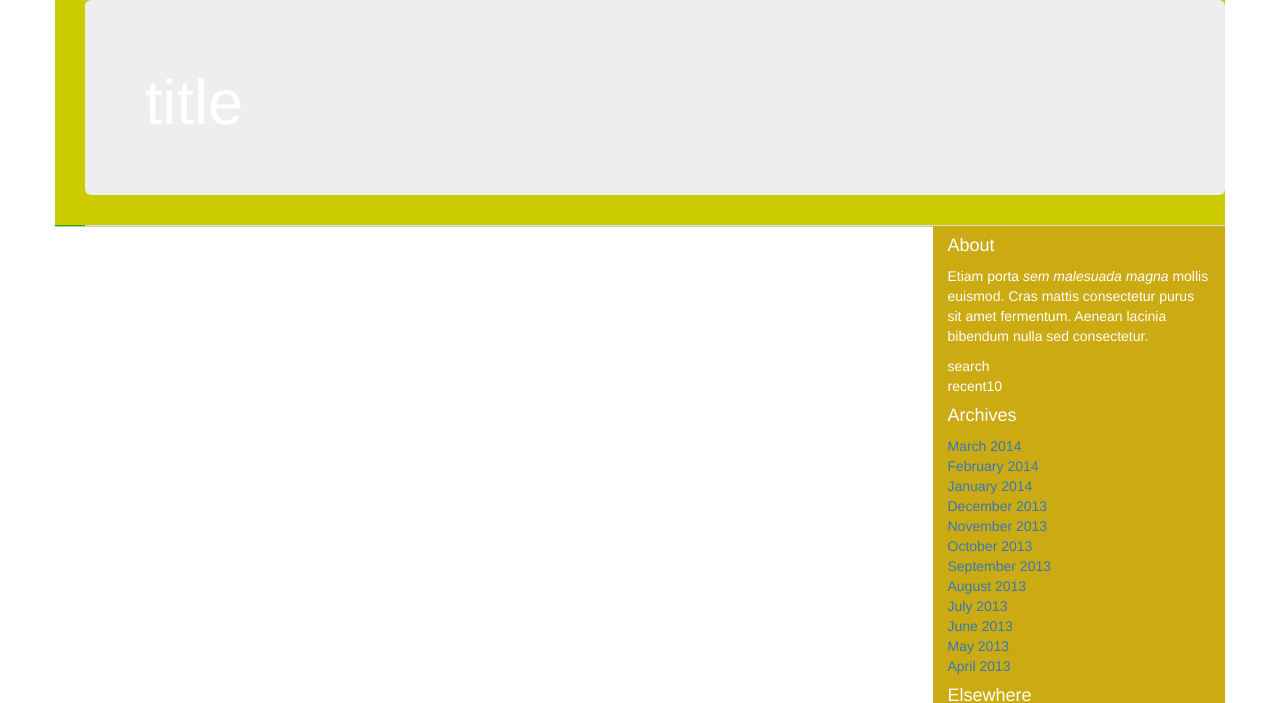
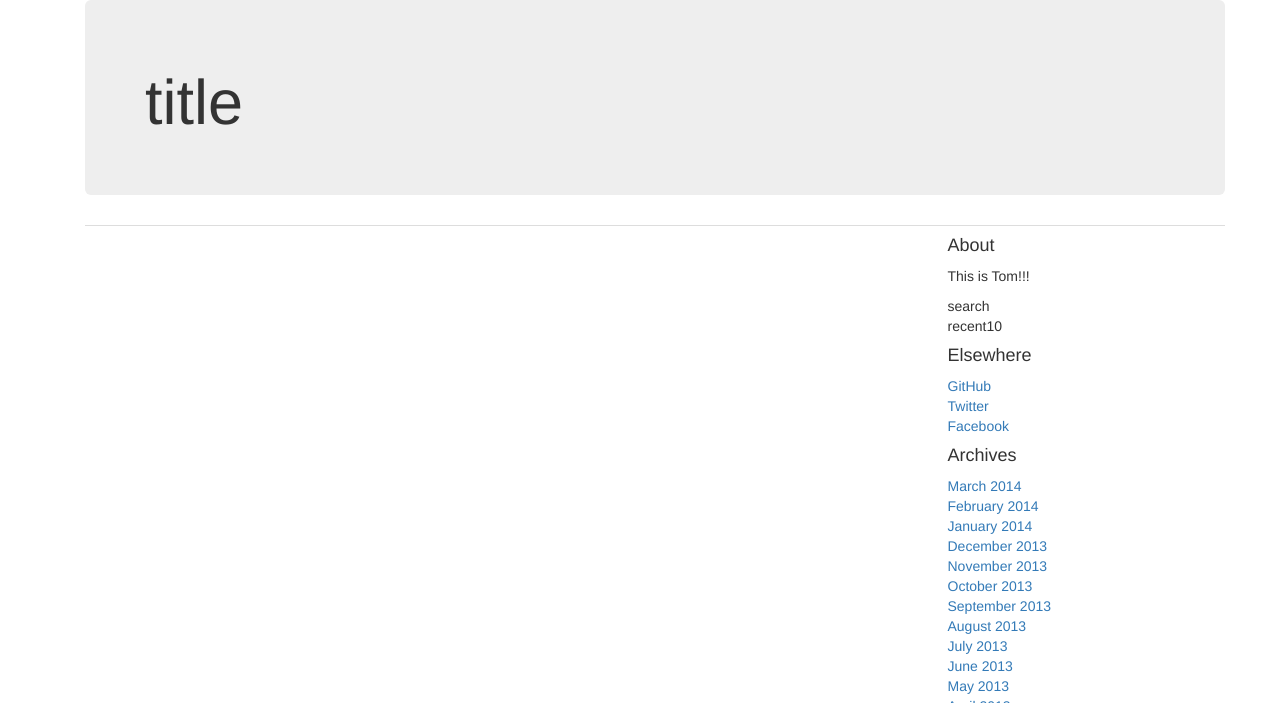
Before and after one commit to tomlucky/web001, a Django app: page / in a window 1280 px wide. Shown: the top 703 px of the page. Run offline with Django 3.2, Linux system fonts and the light colour scheme; data that the repository does not hold is empty; some libraries are stand-ins or nearby versions.

Commit message:
update layout

```diff
--- a/templates/aboutShort.html
+++ b/templates/aboutShort.html
@@ -1,6 +1,5 @@
 <!DOCTYPE html>
 <div class="sidebar-module sidebar-module-inset">
     <h4>About</h4>
-    <p>Etiam porta <em>sem malesuada magna</em> mollis euismod. Cras mattis consectetur purus sit amet fermentum. Aenean
-        lacinia bibendum nulla sed consectetur.</p>
+    <p>This is Tom!!!</p>
 </div>
--- a/templates/base.html
+++ b/templates/base.html
@@ -20,21 +20,23 @@
 <body>
 
 <div class="container">
-    <div style="background:#cc0; color:#FFF" class="row">
+    <div class="row">
         <div class="col-xs-12">
             {% include 'mainTitle.html' %}
         </div>
     </div>
-    <div class="row" style="background:#1a0; color:#FFF">
+    <div class="row">
         <div class="col-xs-12">
             {% include 'nav.html' %}
         </div>
     </div>
     <div class="row">
-        <div class="col-md-9" style="background:#ccc; color:#FFF">
+        <div class="col-md-9">
 
             <div id="myTabContent" class="tab-content">
-
+                <br/>
+                <br/>
+                <br/>
                 {% for titleEnName in titles %}
                     {% if forloop.first %}
                         <div class="tab-pane fade in active" id="{{ titleEnName.enName }}">
@@ -67,17 +69,17 @@
             {#                <div>this is default content!</div>#}
             {#            {% endblock %}#}
         </div>
-        <div class="col-md-3" style="background:#ca1; color:#FFF">
+        <div class="col-md-3">
             {% include 'aboutShort.html' %}
             {% include 'search.html' %}
             {% include 'recent10.html' %}
+            {% include 'elseWhere.html' %}
             {% include 'archives.html' %}
-            {% include 'elseWhere.html' %}
         </div>
     </div>
 
 
-    <div class="row" style="background:#1a0; color:#FFF">
+    <div class="row">
         <div class="col-xs-12">
             {% include 'bottom.html' %}
 
--- a/templates/bottom.html
+++ b/templates/bottom.html
@@ -1,2 +1,2 @@
 <!DOCTYPE html>
-<div>this is bottom!!</div>
+Copyright © 2006-2018　　All rights reserved
--- a/templates/tongji.html
+++ b/templates/tongji.html
@@ -1,2 +1,2 @@
 <!DOCTYPE html>
-<div>this is tongji</div>
+<a href="http://www.cnzz.com/stat/website.php?web_id=1258282077" target="_blank" title="站长统计"><img src="http://icon.cnzz.com/img/pic.gif" border="0" vspace="0" hspace="0"></a>
```
Also changed, not shown: 1 other file.
